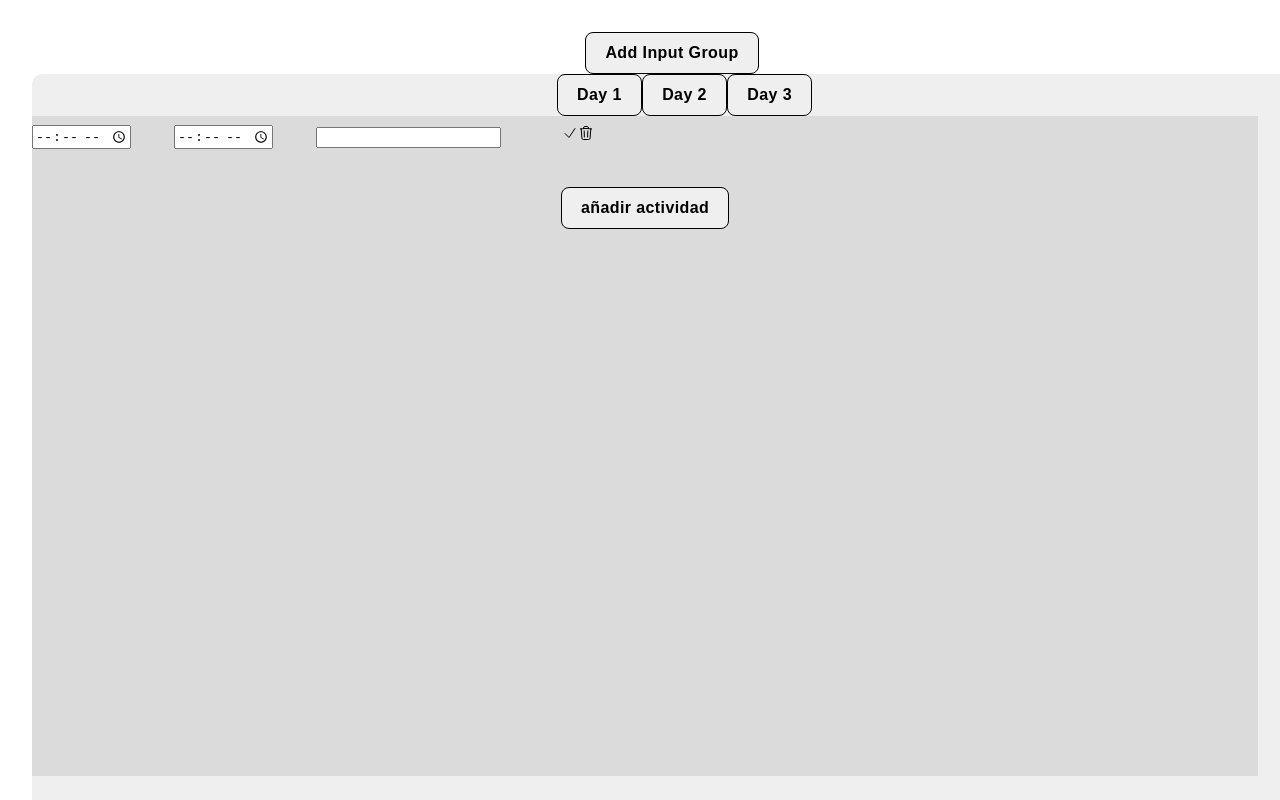
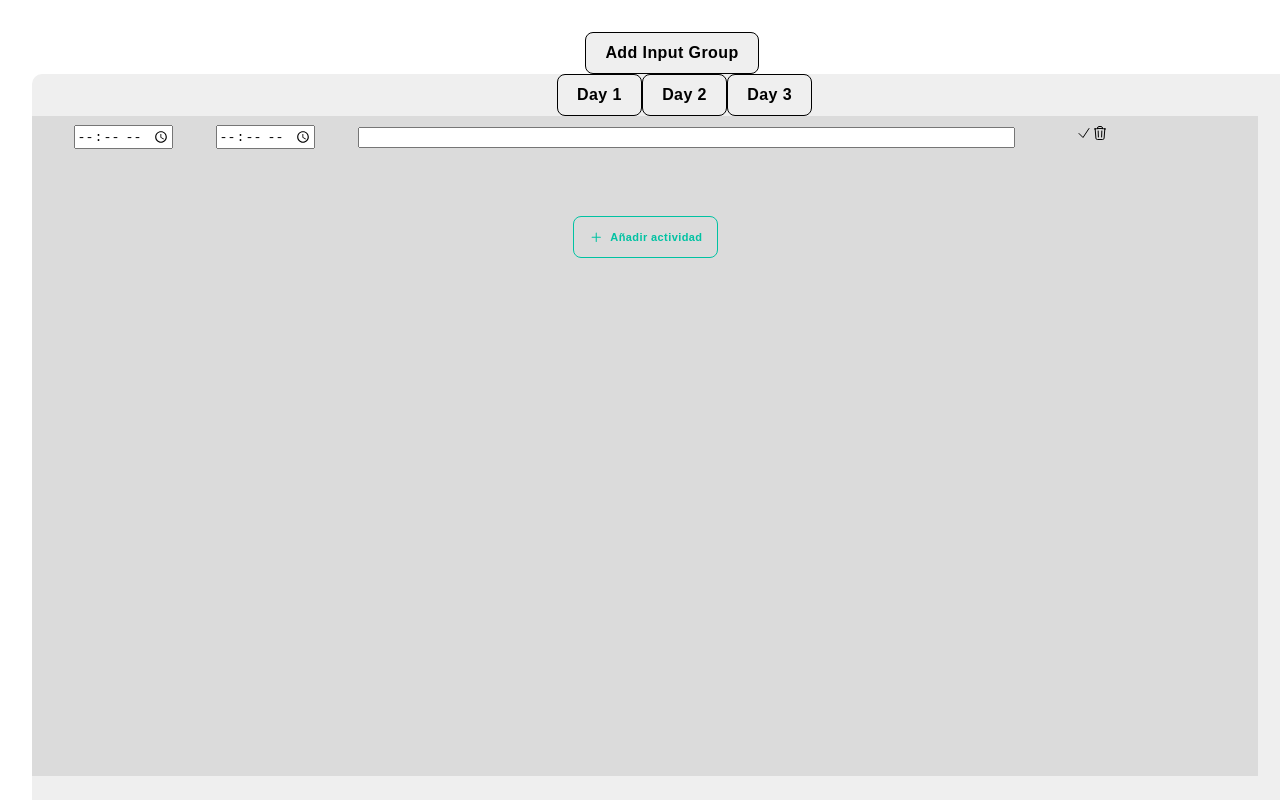
Before and after one commit to amsiceza/TBridge-Feending-Project, a React (Vite) app: page /katform in a window 1280 px wide. Shown: the top 800 px of the page. Built offline with nearby package versions, Linux system fonts and the light colour scheme; a web font is replaced by a local one.

Commit message:
One activity can be moved to trash

```diff
--- a/src/KatForm/KatForm.jsx
+++ b/src/KatForm/KatForm.jsx
@@ -1,6 +1,7 @@
 import React, { useState } from 'react'
 import {HiOutlineTrash, HiOutlineCheck} from "react-icons/hi2"
 import "./KatForm.scss"
+import BtnAddActivity from '../components/Buttons/BtnAddActivity';
 const KatForm = () => {
   const [inputGroups, setInputGroups] = useState([
     { input1: '', input2: '', input3: '' }
@@ -15,6 +16,14 @@ const KatForm = () => {
     updatedGroups[index][inputName] = value;
     setInputGroups(updatedGroups);
   };
+
+  const deleteActivity = (index) => {
+    const updatedGroups = [...inputGroups];
+    updatedGroups.splice(index, 1);
+    setInputGroups(updatedGroups);
+  };
+
+
 
   const renderInputGroups = () => {
     return inputGroups.map((group, index) => (
@@ -32,13 +41,13 @@ const KatForm = () => {
             onChange={(e) => handleInputChange(index, 'input2', e.target.value)}
           />
           <input
-          type="text"
+            type="text"
             value={group.input3}
             onChange={(e) => handleInputChange(index, 'input3', e.target.value)}
           />
           <span className="activity-icons">
-              <i type="button"><HiOutlineCheck/></i>
-              <i type="button"><HiOutlineTrash/></i>
+              <i type="button" ><HiOutlineCheck/></i>
+              <i type="button"onClick={() => deleteActivity(index)}><HiOutlineTrash/></i>
             </span>
         </span>
 
@@ -82,7 +91,8 @@ const KatForm = () => {
 
      </form>
 
-<button onClick={handleAddInputGroup}>añadir actividad</button>
+<BtnAddActivity handleClick={handleAddInputGroup}/>
+
 </div>
 
 </div>
--- a/src/KatForm/KatForm.scss
+++ b/src/KatForm/KatForm.scss
@@ -13,17 +13,33 @@
 }
 
 .activity-form {
-    width: 1226.23px;
+width: 1226.23px;
 height: 660px;
 overflow-y: scroll;
 background-color: $white-gray;
+display: flex;
+flex-direction: column;
+align-items: center;
+padding: 0px;
+gap: 29px;
+
+
 
 }
 
 
 .activity-div {
+    display: flex;
+    flex-direction: column;
+    align-items: flex-start;
+    padding: 0px;
+    gap: 29px;
+
     width: 1143.19px;
     height: 71px;
+    height: 71px;
+
+
 
 // /* Neutral Color/White */
 // border: 1px solid #F9F9F9;
@@ -47,6 +63,17 @@ width: 1142.4px;
 height: 42px;
 
 
+/* Inside auto layout */
+flex: none;
+order: 0;
+flex-grow: 0;
+
+  input[type="text"] {
+    width: 649px;
+
+  }
+
+
 }
 
 .activity-icons {
--- /dev/null
+++ b/src/components/Buttons/BtnAddActivity.jsx
@@ -0,0 +1,16 @@
+import React from 'react'
+import "../../sass/buttons.scss"
+import {HiOutlinePlusSmall} from "react-icons/hi2"
+
+const BtnAddActivity = (props) => {
+  return (
+    <>
+
+    <button type="button" className="btn-add-activity" onClick={props.handleClick}><span>
+        <HiOutlinePlusSmall></HiOutlinePlusSmall>
+        Añadir actividad</span></button>
+    </>
+  )
+}
+
+export default BtnAddActivity
--- a/src/sass/buttons.scss
+++ b/src/sass/buttons.scss
@@ -135,10 +135,12 @@
     width: 144px;
 }
 
-
-
-
-
+.btn-add-activity {
+    @extend %btn-green;
+    background-color: inherit;
+    width: 145px;
+    font-size: 11px;
+}
 
 input[type="date" i] {
     font-family: inherit;
```
